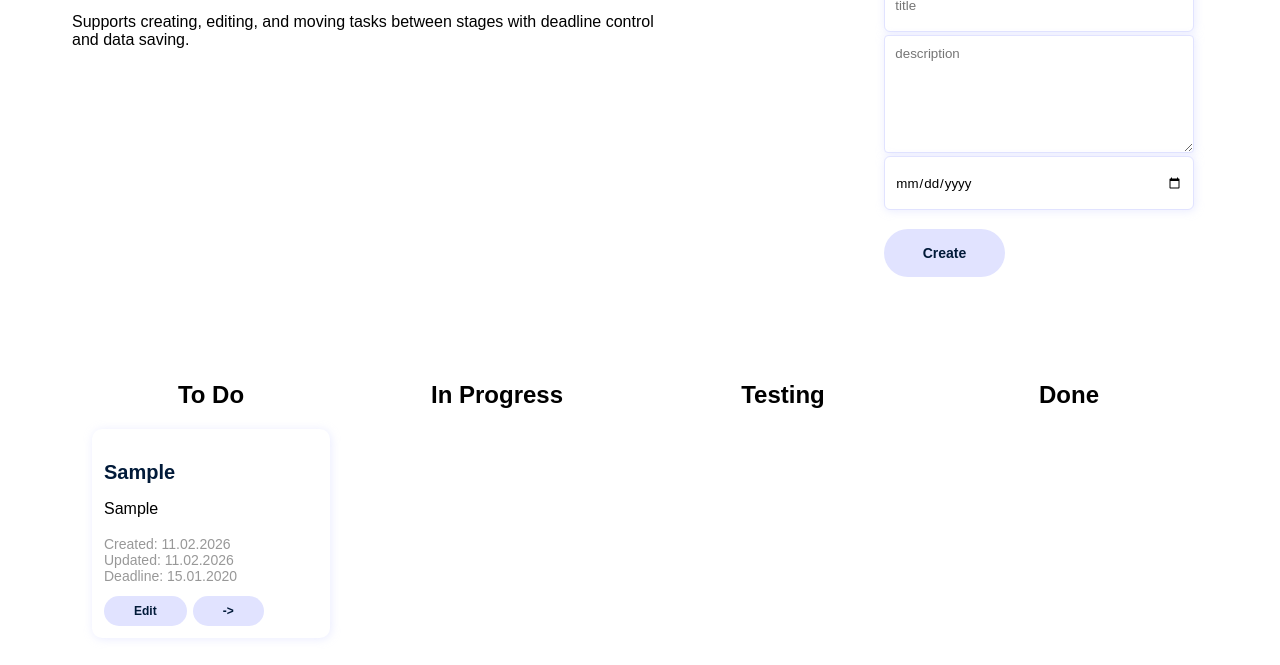
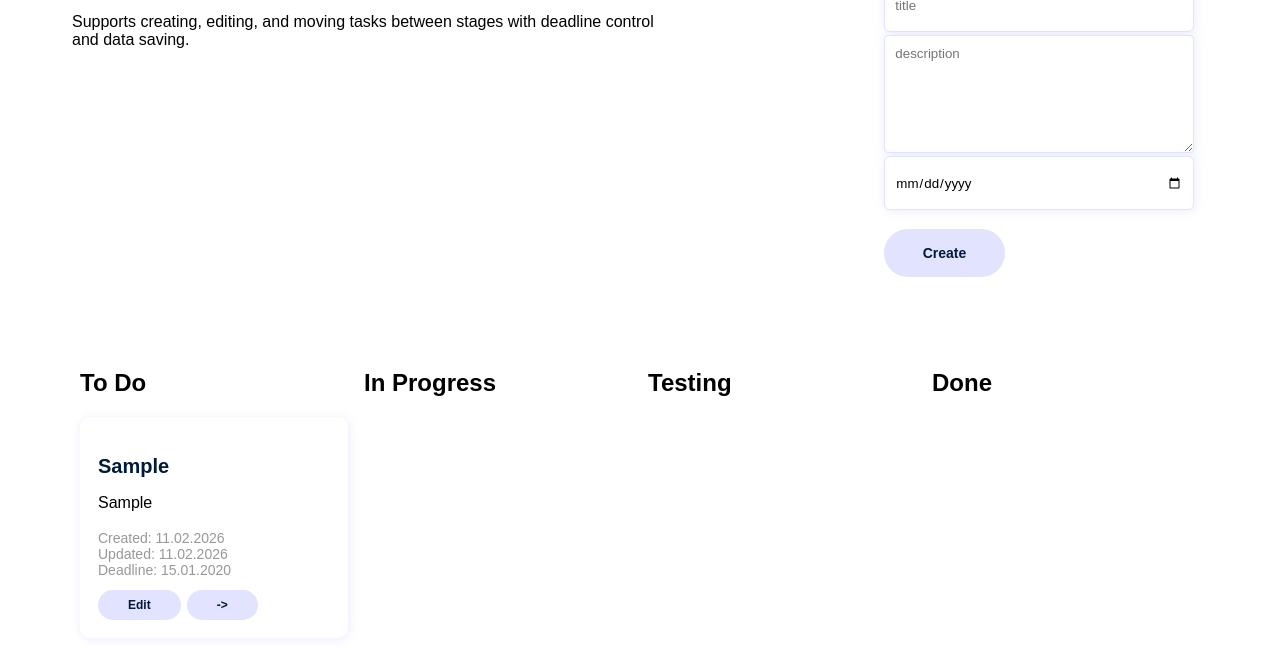
Before and after one commit to pashechkar-max/Task3, a website: page index.html in a window 1280 px wide. Both pictures are taken after typing "Sample", "Sample", "2020-01-15" into the empty fields and a click on the button "Create". Shown: the part 181-846 px from the top of the page. Drawn offline with Linux system fonts and the light colour scheme.

Commit message:
commit 15

```diff
--- a/css/main.css
+++ b/css/main.css
@@ -4,26 +4,20 @@
 
 .columns {
     display: flex;
-    gap: 8px;
     margin: 8vh 5vw 0;
 }
 .column {
-    padding: 20px;
+    padding: 8px;
     border-radius: 6px;
     width: 25%;
-    /*box-shadow: 0 2px 5px rgba(0,0,0,0.1);*/
     transition: all 0.5s ease-in-out;
 }
-
-/*.column:hover {*/
-/*    box-shadow: 0 3px 10px rgba(0,0,0,0.11);*/
-/*}*/
 
 .card {
     background: #ffffff;
     border-radius: 10px;
-    padding: 12px;
-    margin-bottom: 12px;
+    padding: 18px;
+    margin-bottom: 8px;
     box-shadow: 1px 1px 10px rgba(225, 227, 255, 0.73);
 }
 
@@ -61,10 +55,11 @@
     color: #011a39;
     font-weight: 600;
     margin-top: 12px;
+    transition: 0.2s ease-in-out;
 }
 
 .actions button:hover {
-    background: #e1e3ff;
+    background: #c9cdff;
 }
 
 .create-task{
@@ -104,6 +99,12 @@ textarea {
     font-weight: 600;
     font-size: 14px;
     color: #011a39;
+    transition: 0.2s ease-in-out;
+    cursor: pointer;
+}
+
+.create:hover {
+    background: #c9cdff;
 }
 
 .start{
@@ -120,7 +121,6 @@ textarea {
 }
 
 h2{
-    text-align: center;
     color: #000;
 }
 
```
